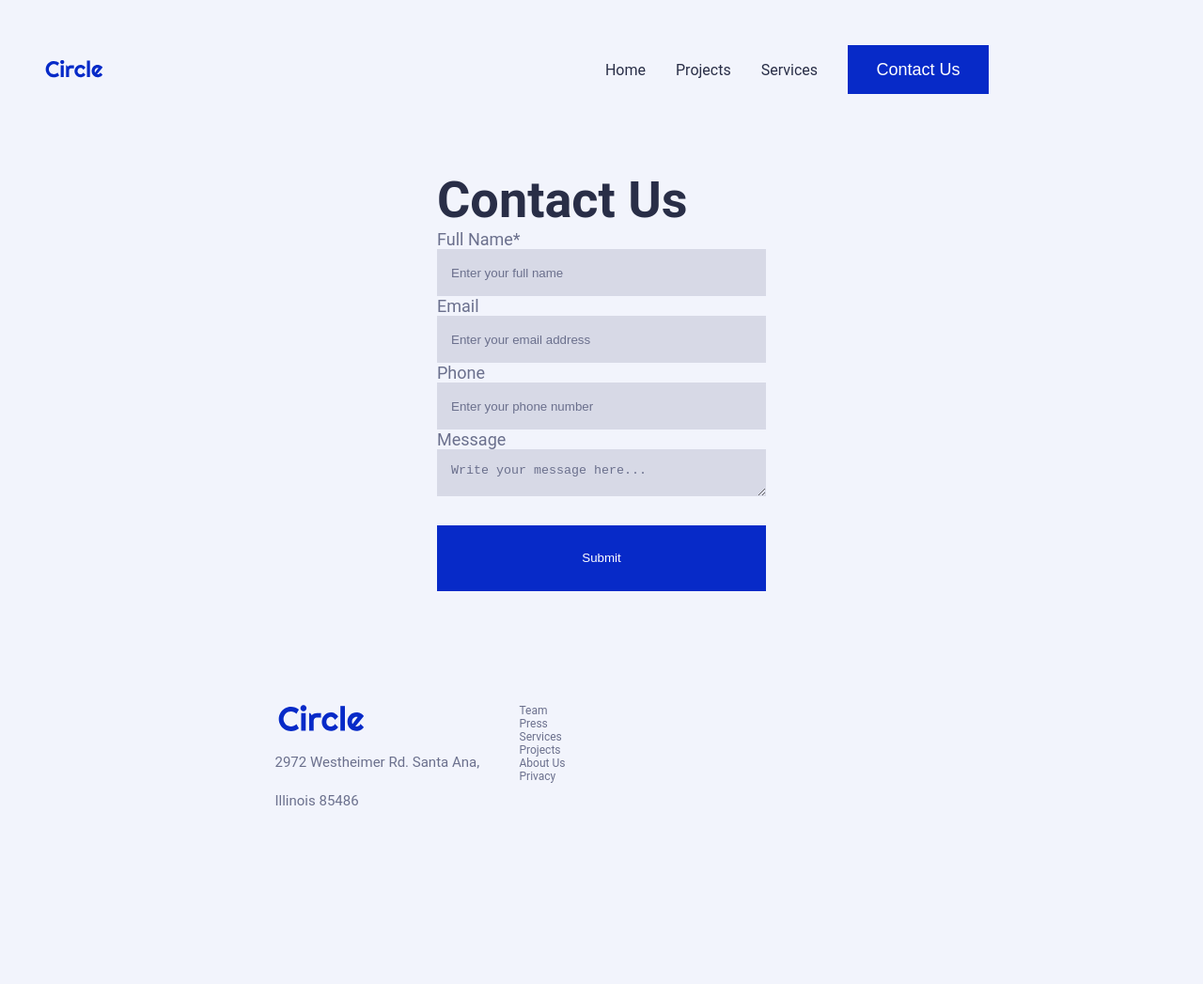
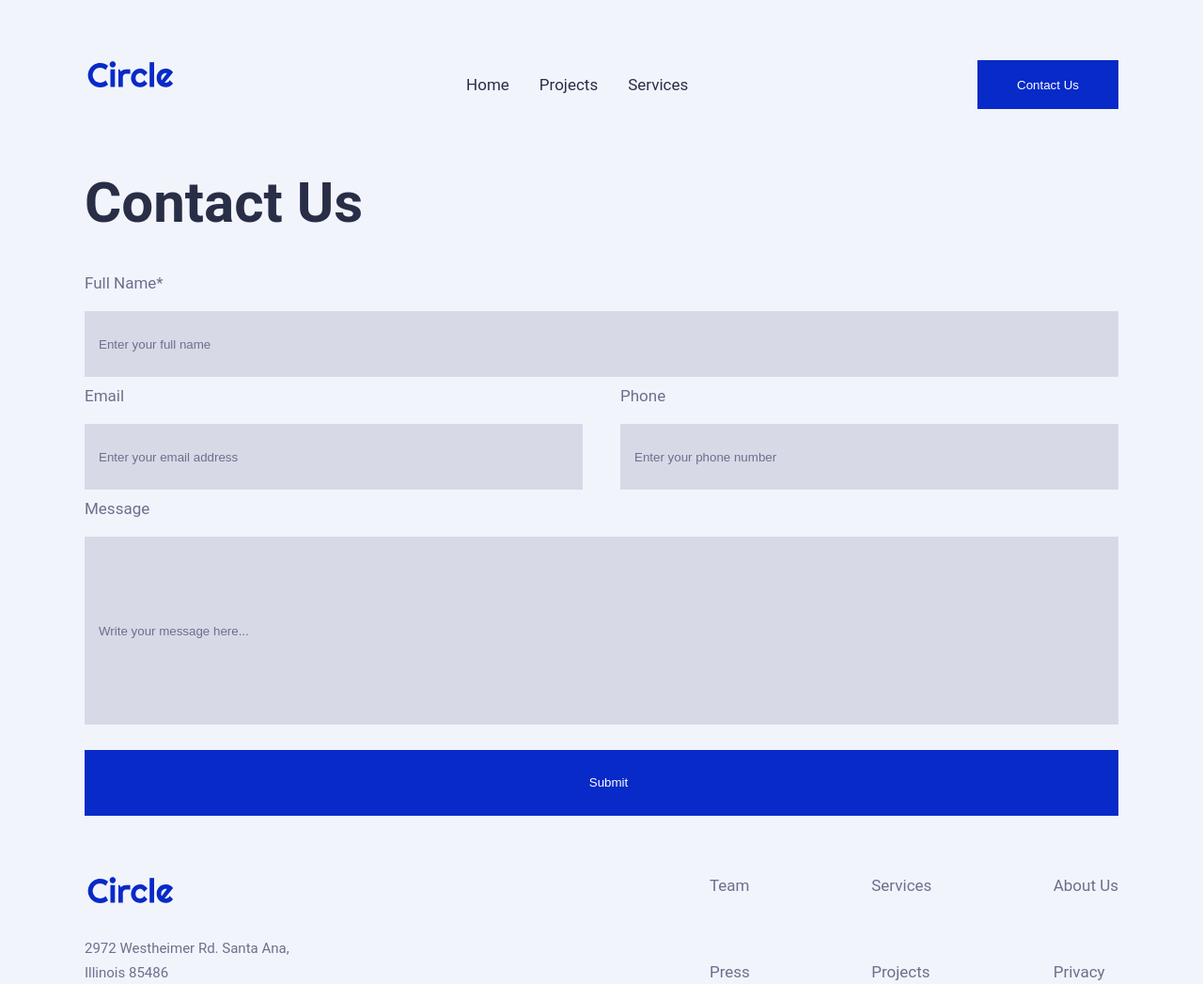
Before and after one commit to FernandaMoreta/MidProject1, a plain HTML site: page pages/contact-page/contact-page.html in a window 1280 px wide. Shown: the whole page at 94% size. Before the commit the page ends 885 px from the top, so only its background shows below. Drawn offline with Linux system fonts and the light colour scheme.

Commit message:
final version reponsive

```diff
--- a/pages/contact-page/contact-page.css
+++ b/pages/contact-page/contact-page.css
@@ -1,58 +1,72 @@
-body {
-    background-color: var(--light);
-    width: 100vw;
+/*FORMULARIO*/
+#contact-form {
+    margin-top: 4rem;
+    padding: 0 2em 0 2em;
+    display: flex;
+    justify-content: center;
+
 }
 
-#contact-form {
+form {
     display: flex;
     flex-direction: column;
-    justify-content: center;
-    align-items: center;
+    width: 1100px;
 }
 
 .container-form {
-    max-width: 1100px;
-    padding: 2rem;
-    display: flex;
-    flex-direction: column;
+    margin-top: 4em;
 }
 
-.container-form label {
-    margin-top: 1.5em;
+.form-label {
+    font-size: 1.7em;
+
 }
 
-.field {
-    min-width: 100%;
-    max-width: 1100px;
-    min-height: 50px;
-    max-height: 70px;
+input {
     border: none;
     background-color: rgb(107, 112, 141, 20%);
+    margin-top: 1.5em;
+    padding-left: 15px;
 
     &::placeholder {
         color: var(--medium);
-        padding: 15px;
     }
 }
 
-.field-message {
-    min-width: 350px;
-    max-width: 1100px;
-    min-height: 50px;
-    max-height: 240px;
-    border: none;
-    background-color: rgb(107, 112, 141, 20%);
+.form-name input {
+    height: 70px;
+    width: 100%;
 
-    &::placeholder {
-        color: var(--medium);
-        padding: 15px;
-    }
+}
+
+.form-group {
+    display: flex;
+    flex-direction: column;
+
+}
+
+.form-group div {
+    padding-top: 1em;
+}
+
+.form-group input {
+    width: 100%;
+    height: 70px;
+
+}
+
+.form-message {
+    padding-top: 1em;
+
+}
+
+.form-message input {
+    width: 100%;
+    height: 200px;
 }
 
 .submit {
-    min-width: 350px;
-    max-width: 1100px;
-    min-height: 50px;
+    width: 100%;
     height: 70px;
     border: none;
     background-color: var(--primary);
@@ -60,5 +74,13 @@ body {
     margin-top: 2em;
 }
 
-/*TABLET VERSIÓN*/
-/*DESKTOP*/
+@media (min-width: 1000px) {
+    .form-group {
+        flex-direction: row;
+        justify-content: space-between;
+    }
+
+    .field {
+        width: 530px;
+    }
+}
--- a/pages/contact-page/contact-page.html
+++ b/pages/contact-page/contact-page.html
@@ -3,12 +3,13 @@
 <head>
     <meta charset="UTF-8">
     <meta name="viewport" content="width=device-width, initial-scale=1.0">
-    <title>Document</title>
+    <title>Contact Us</title>
     <link rel="stylesheet" href="../main.css"/>
     <link rel="stylesheet" href="./contact-page.css"/>
 
 </head>
 <body>
+    <header id="header-section">
         <nav>
             <input type="checkbox" name="" id="nav-ham" class="nav-ham"/>
             <label for="nav-ham"class="nav-label">
@@ -23,61 +24,92 @@
               </svg>
             </label>
             <ul class="nav-list">
-            <li class="logo-circle">
-                 <img src="/project-assets-20250305T200804Z-001/project-assets/logos/circle.svg"/>
+                <li>
+                    <img class="logo" src="/project-assets-20250305T200804Z-001/project-assets/logos/circle.svg" alt="logo" >
                 </li>
                 <li>
-                <a class= "link-nav" href="./index.html" title="Home">Home</a>
+                    <a class= "link-nav" href="./home-page.html">Home</a>
                 </li>
                 <li>
-                <a class= "link-nav" href="./pages/project-page/project-page.html" title="">Projects</a>
+                    <a class= "link-nav" href="#project-section">Projects</a>
                 </li>
                 <li>
-                <a class= "link-nav" href="./pages/contact-page/contact-page.html">Services</a>
+                    <a class= "link-nav" href="#service-section">Services</a>
                 </li>
                 <li>
+                 <a href="../contact-page/contact-page.html" target="_blank">
                     <button>Contact Us</button>
+                 </a>
                 </li>
             </ul>
         </nav>
-   <form id="contact-form">
+        <div class="container-desktop-nav">
+            <img class="logo" src="/project-assets-20250305T200804Z-001/project-assets/logos/circle.svg">
+            <ul class="nav-list-desktop">
+                <li>
+                    <a class= "link-nav" href="./home-page.html">Home</a>
+                </li>
+                <li>
+                    <a class= "link-nav" href="#project-section">Projects</a>
+                </li>
+                <li>
+                    <a class= "link-nav" href="#service-section">Services</a>
+                </li>
+            </ul>
+            <a href="../contact-page/contact-page.html" target="_blank">
+                <button class="button-desktop" href="../contact-page/contact-page.html">Contact Us</button>
+            </a>
+        </div>
+    </header>
+    <section id="contact-form">
+        <form class="form">
+            <h1>Contact Us</h1>
             <div class="container-form">
-            <h1>Contact Us</h1>
-            <p>
-                <label>Full Name*</label><br>
-                <input type="text" placeholder="Enter your full name" class="field">
-            </p>
-            <p>
-                <label>Email</label><br>
-                <input type="email" placeholder="Enter your email address" class="field">
-
-            </p>
-            <p>
-                <label>Phone</label><br>
-                <input type="number" placeholder="Enter your phone number" class="field">
-            </p>
-            <p>
-                <label>Message</label><br>
-                <textarea type="text" placeholder="Write your message here..." class="field-message"row="5"></textarea><br>
-            </p>
+                <div class="form-name">
+                    <label class="form-label">Full Name*</label>
+                    <input type="text" placeholder="Enter your full name">
+                </div>
+                <div class="form-group">
+                    <div class="field">
+                        <label class="form-label">Email</label>
+                        <input type="email" placeholder="Enter your email address">
+                    </div>
+                    <div class="field">
+                        <label class="form-label">Phone</label>
+                        <input type="number" placeholder="Enter your phone number">
+                    </div>
+                </div>
+                <div class="form-message">
+                    <label class="form-label">Message</label>
+                    <input type="text" placeholder="Write your message here..." class="message">
+                </div>
                 <input type="submit" value="Submit" class="submit">
             </div>
         </form>
+    </section>
     <footer id="footer-section">
+        <div class="container-footer">
             <div class="container-direcction">
-            <img src="/project-assets-20250305T200804Z-001/project-assets/logos/circle.svg">
+                <img class="logo" src="/project-assets-20250305T200804Z-001/project-assets/logos/circle.svg">
+                <div>
                     <p>2972 Westheimer Rd. Santa Ana,</p>
                     <p>Illinois 85486</p>
                 </div>
+            </div>
             <div class="container-list">
-        <ul>
-            <li>Team</li>
-            <li>Press</li>
-            <li>Services</li>
-            <li>Projects</li>
-            <li>About Us</li>
-            <li>Privacy</li>
-        </ul>
+                <div>
+                    <a>Team</a><br>
+                    <a>Press</a>
+                </div>
+                <div>
+                    <a>Services</a><br>
+                    <a>Projects</a>
+                </div>
+                <div>
+                    <a>About Us</a><br>
+                    <a>Privacy</a>
+                </div>
+            </div>
         </div>
     </footer>
 </body>
--- a/pages/home-page/index.css
+++ b/pages/home-page/home-page.css
@@ -1,8 +1,3 @@
-body {
-    background-color: var(--light);
-    width: 100vw;
-}
-
 /*HEADER*/
 #hero-section {
     margin-top: 4rem;
@@ -66,6 +61,8 @@ body {
     position: absolute;
     left: 0;
     top: 0;
+    background-color: transparent;
+
 }
 
 .card-2 {
@@ -73,6 +70,7 @@ body {
     position: absolute;
     right: 0;
     bottom: 0;
+    background-color: transparent;
 }
 
 @media (min-width: 599px) and (max-width: 800px) {
@@ -88,7 +86,7 @@ body {
 /*CLIENTES*/
 #clients-section {
     margin-top: 4rem;
-    padding: 2em;
+    padding: 0 2em 0 2em;
     display: flex;
     justify-content: center;
 
@@ -125,7 +123,7 @@ body {
 
 #project-section {
     margin-top: 4rem;
-    padding: 2em;
+    padding: 0 2em 0 2em;
     display: flex;
     justify-content: center;
 }
@@ -172,11 +170,23 @@ body {
 
 }
 
+.link-simplify a {
+    list-style: none;
+    color: var(--dark);
+    text-decoration: none;
+    font-size: 2.4em;
+    font-weight: bold;
+}
+
+.link-simplify p {
+    padding-top: 0.71em;
+}
+
 /*TESTIMONIO*/
 
 #testimonial-section {
     margin-top: 4rem;
-    padding: 2em;
+    padding: 0 2em 0 2em;
     display: flex;
     justify-content: center;
 }
@@ -255,7 +265,7 @@ body {
 
 #service-section {
     margin-top: 4rem;
-    padding: 2em;
+    padding: 0 2em 0 2em;
     display: flex;
     justify-content: center;
 }
@@ -307,7 +317,7 @@ body {
 /*PREGUNTAS*/
 #CTA-section {
     margin-top: 4rem;
-    padding: 2em;
+    padding: 0 2em 0 2em;
     display: flex;
     justify-content: center;
 }
@@ -345,7 +355,6 @@ body {
 }
 
 .form input {
-    max-width: 393px;
     max-height: 80px;
     background-image: url(/project-assets-20250305T200804Z-001/project-assets/newsletter/icon/mail.svg);
     background-repeat: no-repeat;
@@ -419,9 +428,6 @@ body {
         padding: 0;
     }
 
-    .opinion div p, a {
-        font-size: 15px;
-    }
 
     .form input {
         width: 393px;
--- a/pages/main.css
+++ b/pages/main.css
@@ -7,20 +7,34 @@
     box-sizing: border-box;
 }
 
-
+body {
+    background-color: var(--light);
+}
 
 button {
     width: 150PX;
     height: 52px;
     border: none;
+    background-color: #072ac8;
+    color: white;
 }
 
 /*BARRA NAVEGADOR*/
+#header-section {
+    margin-top: 4rem;
+    padding: 0 2em 0 2em;
+    display: flex;
+    justify-content: center;
+}
+
+.container-desktop-nav {
+    display: none;
+}
+
 
 nav {
     border-bottom: 1px solid var(--light);
-    max-width: 1100px;
-    padding: 2rem;
+    width: 1100px;
 }
 
 .nav-ham {
@@ -49,11 +63,11 @@ nav {
 }
 
 .nav-list {
-    align-items: center;
     display: flex;
     flex-direction: column;
+    align-items: center;
     gap: 2rem;
-    margin: 1rem;
+
 }
 
 .nav-list li {
@@ -78,14 +92,6 @@ nav {
     color: var(--primary);
 }
 
-.logo {
-    height: 30px;
-}
-
-.logo img {
-    height: 100px;
-}
-
 /* esta expressión se usa cuando se marcar el "checkbox" para que apararezca nuestra lista */
 #nav-ham:checked~ul.nav-list li {
     display: block;
@@ -100,10 +106,14 @@ nav {
     display: none;
 }
 
+.nav-list-desktop {
+    display: none;
+}
+
 /*PIE DE PÁGINA*/
 #footer-section {
-    margin-top: 4rem;
-    padding: 2em;
+    margin: 4rem 0 4rem 0;
+    padding: 0 2em 0 2em;
     display: flex;
     justify-content: center;
 }
@@ -128,7 +138,7 @@ nav {
     font-size: 15px;
 }
 
-.container-direcction img {
+.logo {
     width: 98.38px;
     height: 30px;
 }
@@ -155,22 +165,31 @@ nav {
 
 
 @media (min-width: 720px) {
-    .nav {
-        display: flex;
-        justify-content: center;
+    nav {
+        display: none
     }
 
-    .nav-label {
-        display: none;
+    .container-desktop-nav {
+        display: flex;
+        justify-content: space-between;
+        width: 1100px;
     }
 
-    .nav-list {
+    .nav-list-desktop {
+        display: flex;
         flex-direction: row;
         justify-content: space-between;
+        align-items: center;
+        gap: 2rem;
     }
 
-    .nav-list li {
-        display: block;
+    .nav-list-desktop a {
+        color: var(--dark);
+        text-decoration: none;
+    }
+
+    .link-nav:hover {
+        color: var(--primary);
     }
 
     .container-list {
--- a/pages/project-page/project-page.css
+++ b/pages/project-page/project-page.css
@@ -1,25 +1,20 @@
-body {
-    background-color: var(--light);
-    width: 100vw;
-}
-
 /*SIMPLIFY*/
 #simplify-section {
     margin-top: 4rem;
-    padding: 2em;
+    padding: 0 2em 0 2em;
     display: flex;
     justify-content: center;
 }
 
 .container-simplify {
     max-width: 1100px;
-    min-height: 934px;
+    min-width: 350px;
     display: flex;
     flex-direction: column;
 }
 
 .info {
-    padding: 1em 0 4em 0;
+    margin: 1em 0 4em 0;
     display: flex;
     flex-direction: column;
     justify-content: space-between;
@@ -31,6 +26,8 @@ body {
 
 .container-simplify img {
     max-height: 444px;
+    filter: drop-shadow(5px 5px 5px rgba(0, 0, 0, 0.5));
+
 }
 
 .container-simplify p {
@@ -38,25 +35,26 @@ body {
 }
 
 /*PROYECTOS*/
-#project-section {
+#other-project-section {
     margin-top: 4rem;
-    padding: 2rem;
+    padding: 0 2em 0 2em;
+    display: flex;
+    justify-content: center;
 }
 
 .container-project {
-    max-width: 1100px;
     display: flex;
     flex-direction: column;
-
+    max-width: 1100px;
+    min-width: 340px;
 }
 
 .projects {
     display: flex;
+    overflow-x: scroll;
     flex-direction: row;
     flex-wrap: nowrap;
-    overflow: scroll;
-    padding-top: 2rem;
-
+    padding: 3em 0 3em 0;
 }
 
 .element {
@@ -64,7 +62,12 @@ body {
     max-width: 340px;
     height: 444px;
     background-color: white;
-    margin: 0 4em 0 0;
+    margin: 0 40px 0 0;
+    filter: drop-shadow(5px 5px 5px rgba(0, 0, 0, 0.5));
+}
+
+.element:last-child {
+    margin-right: 0;
 }
 
 .element img {
@@ -84,18 +87,21 @@ body {
 /*PREGUNTAS*/
 #CTA-section {
     margin-top: 4rem;
-    padding: 2rem;
+    padding: 0 2em 0 2em;
+    display: flex;
+    justify-content: center;
+}
+
+.CTA {
     background-color: var(--yellow);
-    max-width: 1320px;
+    width: 1320px;
     height: 500px;
     display: flex;
     justify-content: center;
     align-items: center;
-
 }
 
 .container-CTA {
-    max-width: 1100px;
     height: 227px;
     display: flex;
     flex-direction: column;
@@ -119,7 +125,6 @@ body {
 }
 
 .form input {
-    max-width: 393px;
     max-height: 80px;
     background-image: url(/project-assets-20250305T200804Z-001/project-assets/newsletter/icon/mail.svg);
     background-repeat: no-repeat;
@@ -132,3 +137,16 @@ body {
 .form button {
     max-height: 80px;
 }
+
+@media (min-width: 600px) {
+    .info {
+        flex-direction: row;
+        justify-content: space-between;
+    }
+}
+
+@media (min-width: 1000px) {
+    .projects {
+        overflow: hidden;
+    }
+}
--- a/styles/_font.css
+++ b/styles/_font.css
@@ -1,12 +1,7 @@
 body {
     font-family: 'Roboto', sans-serif;
     color: var(--medium);
-}
-
-button {
-    background-color: #072ac8;
-    color: white;
-    font-size: 1.5em;
+    font-size: 10px;
 }
 
 ul {
@@ -14,7 +9,7 @@ ul {
 }
 
 h1 {
-    font-size: 4.5em;
+    font-size: 6em;
     font-weight: bold;
     color: var(--dark);
 }
@@ -25,7 +20,7 @@ h2 {
 }
 
 h3 {
-    font-size: 3em;
+    font-size: 4em;
     font-weight: bold;
     color: var(--dark);
 }
@@ -46,16 +41,3 @@ p {
     font-size: 1.5em;
     color: var(--medium);
 }
-
-@media (max-width: 720px) {
-    body {
-        font-size: 10px;
-    }
-}
-
-
-@media (min-width:721px) {
-    body {
-        font-size: 12px;
-    }
-}
```
Also changed, not shown: pages/home-page/home-page.html (renamed from pages/home-page/index.html, +34 -11 lines), pages/project-page/project-page.html (+48 -18 lines). Lines whose indentation alone changed are shown as unchanged.
